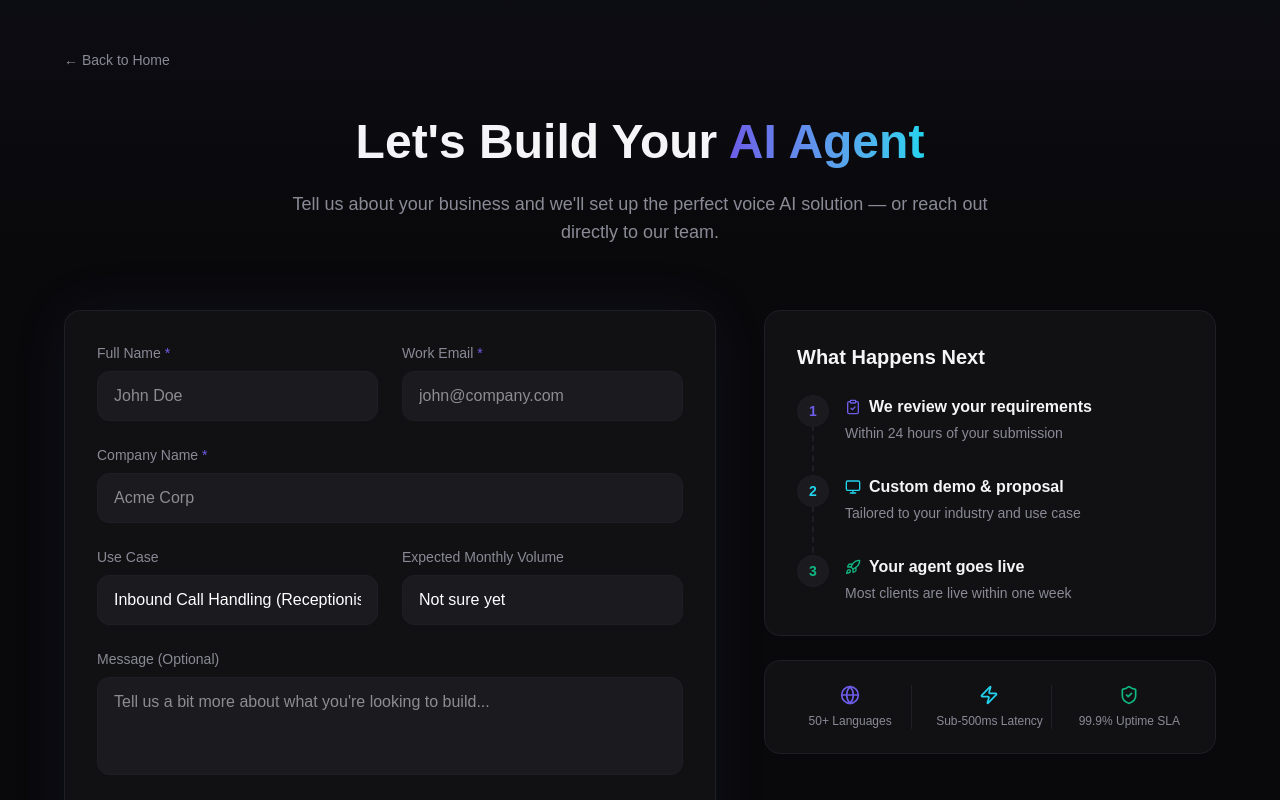
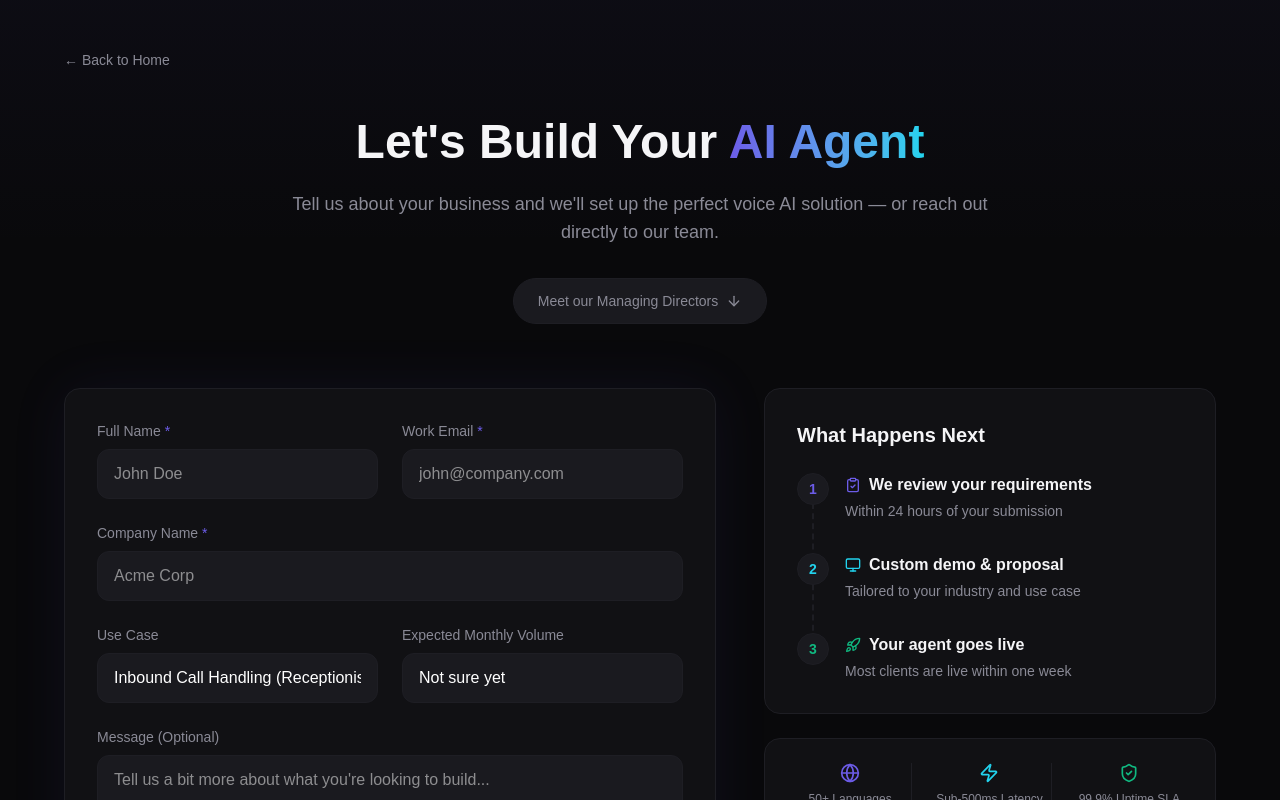
Before and after one commit to alifarman007/voicecallingweb, a React (Vite) app: page /contact in a window 1280 px wide. Shown: the top 800 px of the page. Built offline with nearby package versions, Linux system fonts and the light colour scheme; a web font is replaced by a local one.

Commit message:
feat(contact): Add scroll to top and team section link
Improves user experience on the contact page by automatically scrolling to the top on load.
Adds a call-to-action button to smoothly scroll to the "Meet our Managing Directors" section.

```diff
--- a/src/pages/Contact.tsx
+++ b/src/pages/Contact.tsx
@@ -1,9 +1,14 @@
-import { useState } from 'react';
-import { Mail, Phone, MessageCircle, ClipboardCheck, Monitor, Rocket, Globe, Zap, ShieldCheck, CheckCircle2, Loader2 } from 'lucide-react';
+import { useState, useEffect } from 'react';
+import { Mail, Phone, MessageCircle, ClipboardCheck, Monitor, Rocket, Globe, Zap, ShieldCheck, CheckCircle2, Loader2, ArrowDown } from 'lucide-react';
 import { Link } from 'react-router-dom';
 import emailjs from '@emailjs/browser';
 
 export default function Contact() {
+  // Scroll to top when component mounts
+  useEffect(() => {
+    window.scrollTo(0, 0);
+  }, []);
+
   const [formData, setFormData] = useState({
     name: '',
     email: '',
@@ -95,9 +100,16 @@ export default function Contact() {
           <h1 className="text-4xl md:text-5xl font-bold text-[var(--text-primary)] mb-6 font-cabinet">
             Let's Build Your <span className="text-transparent bg-clip-text bg-gradient-to-r from-[var(--accent-primary)] to-[var(--accent-cyan)]">AI Agent</span>
           </h1>
-          <p className="text-lg text-[var(--text-secondary)]">
+          <p className="text-lg text-[var(--text-secondary)] mb-8">
             Tell us about your business and we'll set up the perfect voice AI solution — or reach out directly to our team.
           </p>
+          <button
+            onClick={() => document.getElementById('team')?.scrollIntoView({ behavior: 'smooth' })}
+            className="inline-flex items-center gap-2 px-6 py-3 rounded-full bg-[var(--bg-tertiary)] border border-[var(--border-subtle)] hover:border-[var(--accent-cyan)] text-[var(--text-secondary)] hover:text-white transition-all text-sm font-medium group"
+          >
+            Meet our Managing Directors
+            <ArrowDown size={16} className="group-hover:translate-y-1 transition-transform" />
+          </button>
         </div>
 
         {/* Main Content: Two Columns */}
@@ -286,7 +298,7 @@ export default function Contact() {
         </div>
 
         {/* Direct Contact Section */}
-        <div className="animate-fadeInUp" style={{ animationDelay: '0.3s' }}>
+        <div id="team" className="animate-fadeInUp scroll-mt-12" style={{ animationDelay: '0.3s' }}>
           <div className="h-px w-full bg-[var(--border-subtle)] mb-12"></div>
 
           <div className="text-center mb-10">
```
